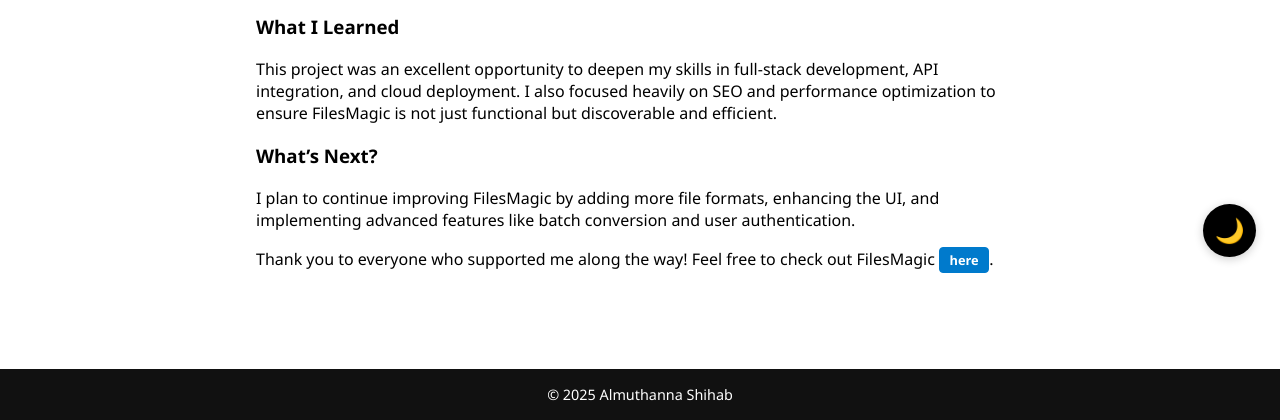
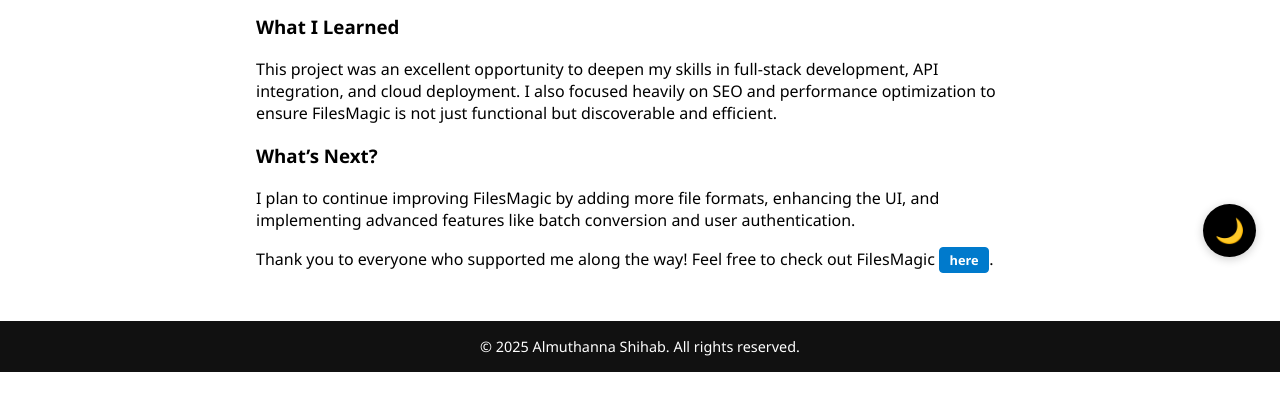
Before and after one commit to almuthanna1/ePortfolio, a Flask app: page /filesmagic in a window 1280 px wide. Shown: the part 519-939 px from the top of the page. After the commit the page ends 891 px from the top, so only its background shows below. Run offline with Flask 3, Linux system fonts and the light colour scheme.

Commit message:
Update filesmagic.html

```diff
--- a/templates/filesmagic.html
+++ b/templates/filesmagic.html
@@ -26,10 +26,13 @@
   <main role="main" class="content fade-in" style="max-width: 800px; margin: 2rem auto; padding: 0 1rem;">
     <article>
       <h2>FilesMagic: My Completed File Converter Web App</h2>
-      <p>I’m excited to announce that I have successfully completed <strong>FilesMagic</strong>, a web application designed to simplify file conversion tasks.</p>
+      <p>I’m excited to announce that I have successfully completed <strong>FilesMagic</strong>, a web application designed to simplify
+        file conversion tasks.</p>
 
       <h3>What is FilesMagic?</h3>
-      <p>FilesMagic is a versatile file converter that supports multiple file formats, enabling users to quickly and easily convert files without needing complex software installations. Built with a modern tech stack including <strong>React</strong> for the frontend and <strong>Flask</strong> for the backend, FilesMagic delivers a smooth, responsive user experience.</p>
+      <p>FilesMagic is a versatile file converter that supports multiple file formats, enabling users to quickly and easily convert files
+        without needing complex software installations. Built with a modern tech stack including <strong>React</strong> for the frontend and
+        <strong>Flask</strong> for the backend, FilesMagic delivers a smooth, responsive user experience.</p>
 
       <h3>Key Features</h3>
       <ul>
@@ -40,18 +43,19 @@
       </ul>
 
       <h3>What I Learned</h3>
-      <p>This project was an excellent opportunity to deepen my skills in full-stack development, API integration, and cloud deployment. I also focused heavily on SEO and performance optimization to ensure FilesMagic is not just functional but discoverable and efficient.</p>
+      <p>This project was an excellent opportunity to deepen my skills in full-stack development, API integration, and cloud deployment.
+        I also focused heavily on SEO and performance optimization to ensure FilesMagic is not just functional but discoverable and efficient.</p>
 
       <h3>What’s Next?</h3>
-      <p>I plan to continue improving FilesMagic by adding more file formats, enhancing the UI, and implementing advanced features like batch conversion and user authentication.</p>
+      <p>I plan to continue improving FilesMagic by adding more file formats, enhancing the UI, and implementing advanced features like
+        batch conversion and user authentication.</p>
 
       <p>Thank you to everyone who supported me along the way! Feel free to check out FilesMagic <a href="https://filesmagic.com" target="_blank" rel="noopener noreferrer" class="btn-here">here</a>.</p>
     </article>
   </main>
 
-  <footer style="text-align: center; margin: 3rem 0 1rem;">
-    &copy; 2025 Almuthanna Shihab
-  </footer>
+  <footer>&copy; 2025 Almuthanna Shihab. All rights reserved.</footer>
+
   <script>
     const toggleBtn = document.createElement('button');
     toggleBtn.id = 'theme-toggle';
```
